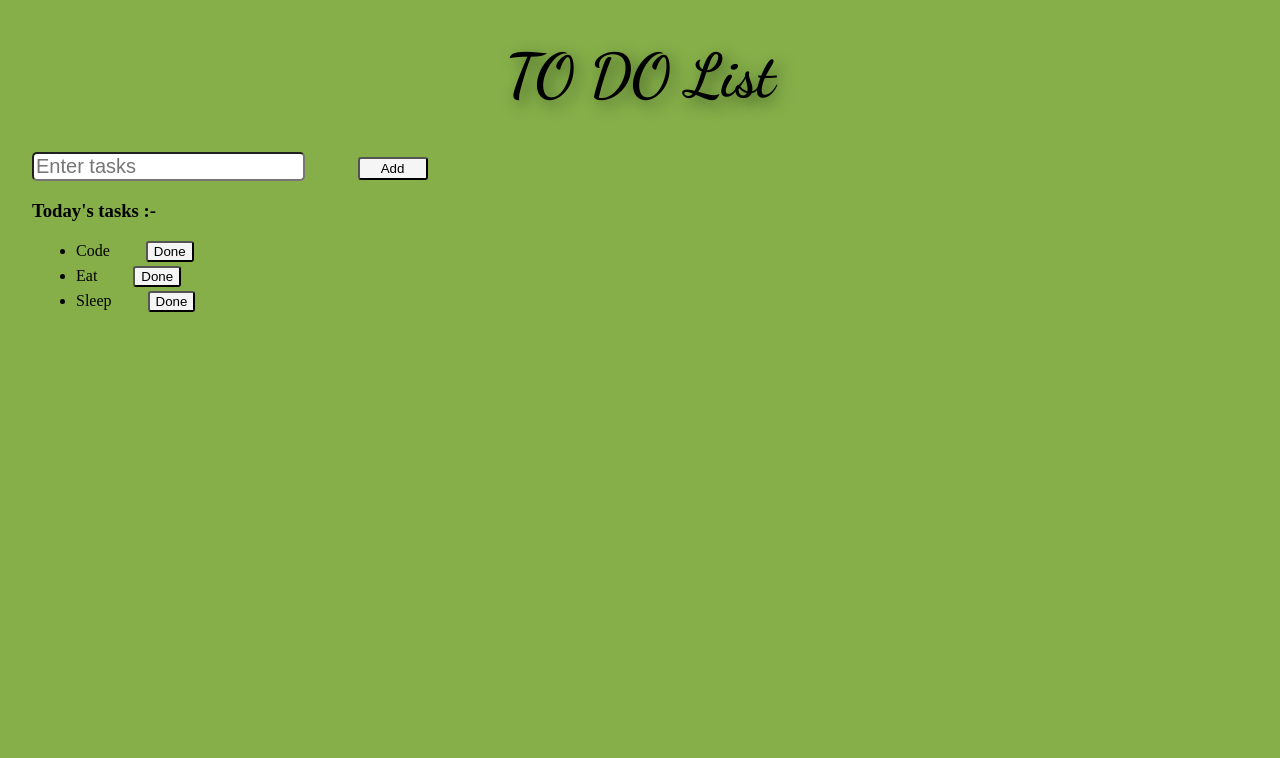
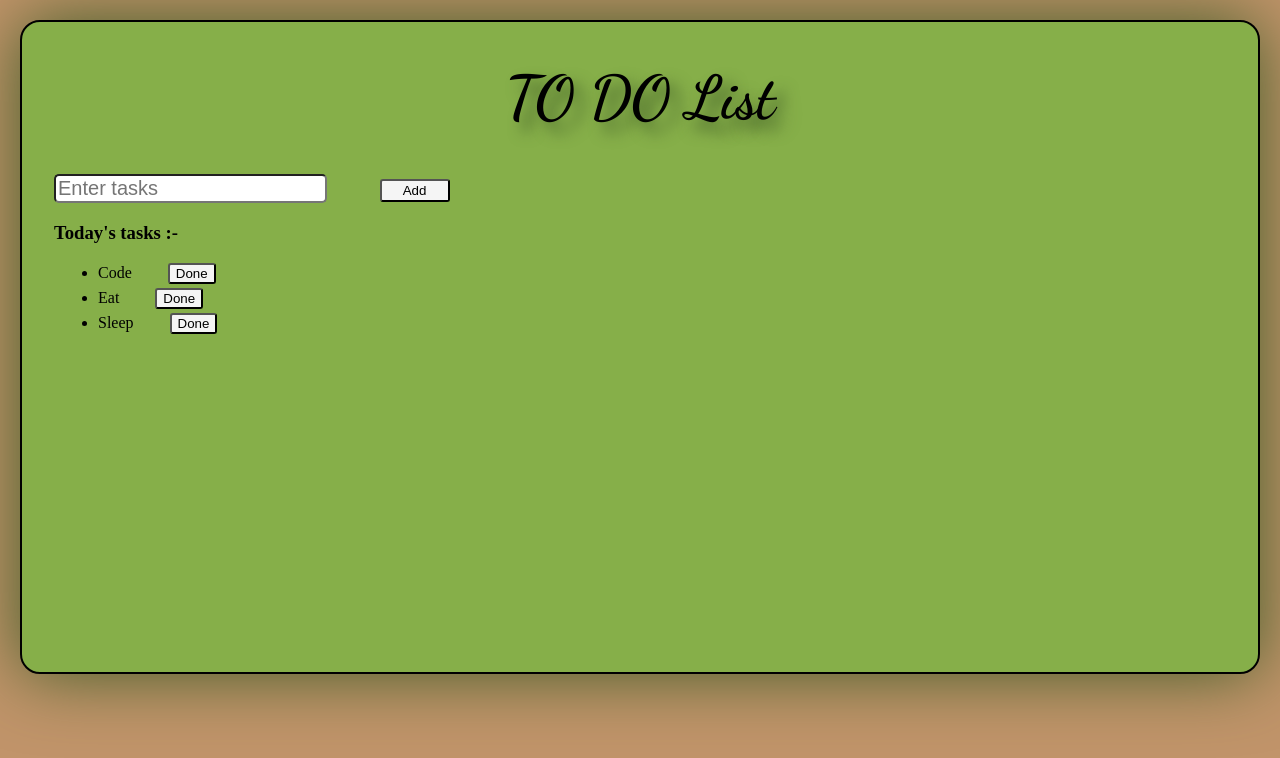
Before and after one commit to bhavy1204/To-Do-list, a plain HTML site: page index.html in a window 1280 px wide. Drawn offline with Linux system fonts and the light colour scheme; a web font is replaced by a local one.

Commit message:
Improved UI. Still working on it

```diff
--- a/index.html
+++ b/index.html
@@ -14,6 +14,7 @@
 </head>
 
 <body>
+    <div class="page">
         <div class="top">
             <h1>TO DO List</h1>
         </div>
@@ -24,7 +25,6 @@
                 <button class="done hello">Add</button>
             </div>
 
-
             <h3>Today's tasks :-</h3>
             <ul>
                 <li>Code <button class="done">Done</button> </li>
@@ -32,7 +32,7 @@
                 <li>Sleep <button class="done">Done</button></li>
             </ul>
         </div>
-
+    </div>
     <script src="app.js"></script>
 </body>
 
--- a/style.css
+++ b/style.css
@@ -2,14 +2,14 @@ body{
     /* text-align: center;  */
     margin: 0;
     padding: 0;
-    background-color: #86af49;
+    background-color: #c1946a;
 }
 .top{
     font-size: 30px;
     color:#000;
     text-align: center;
     font-family: "Dancing Script", cursive;
-    text-shadow: 5px 5px 15px #405d27;
+    text-shadow: 10px 10px 15px #405d27;
     width:300px;
     margin: auto;
 }
@@ -48,3 +48,11 @@ ul li button{
 .done{
 background-color: whitesmoke;
 }
+.page{
+    border: 2px solid black;
+    margin: 20px;
+    height: 650px;
+    border-radius: 20px;
+    background-color: #86af49;
+    box-shadow:0px 0px 70px #405d27;
+}
```
Lines whose indentation alone changed are shown as unchanged.
